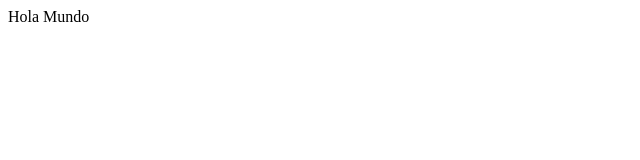
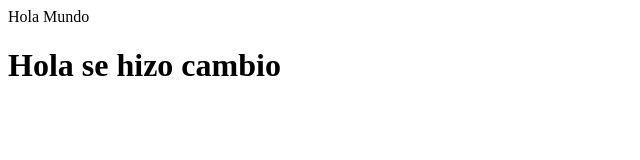
Before and after one commit to NelyRT/hello-word-git, a plain HTML site: page index.html in a window 1280 px wide. Shown: the whole page, without its empty margins (0-640 px from the left). Drawn offline with Linux system fonts and the light colour scheme.

Commit message:
se agrego un titulo al index

```diff
--- a/index.html
+++ b/index.html
@@ -1 +1,3 @@
 <p>Hola Mundo</p>
+
+<h1>Hola se hizo cambio</h1>
```
